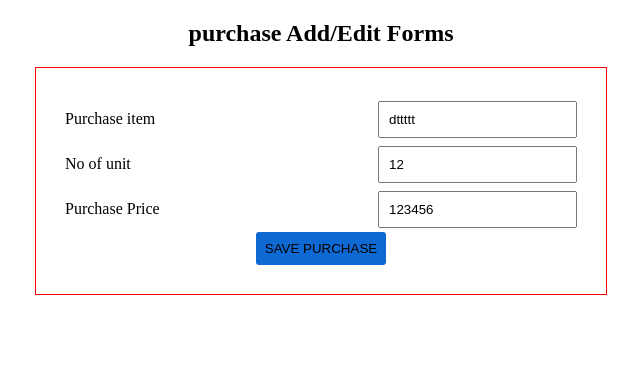
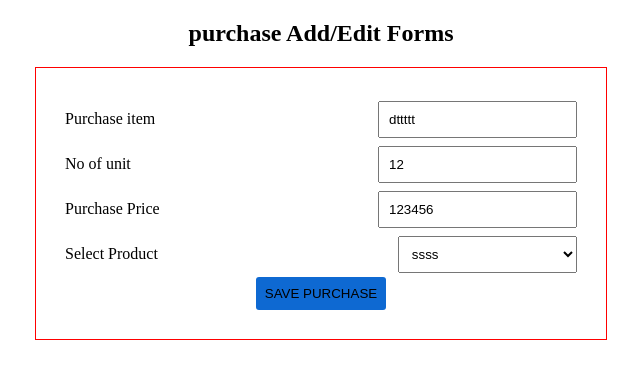
Before and after one commit to senthil22/sampath-sas, a CodeIgniter app: page /ci/dashboard/purchase?id=2 in a window 1280 px wide. Shown: the part 71-450 px from the top of the page, without its empty margins (319-959 px from the left). Run offline with CodeIgniter, Linux system fonts and the light colour scheme; a user stored in the database is signed in; data comes from the database, SQL or seed files in the repository.

Commit message:
Update purchaseForm.php

```diff
--- a/ci/application/views/purchaseForm.php
+++ b/ci/application/views/purchaseForm.php
@@ -84,6 +84,15 @@
 					<label class="form-label" for="price">Purchase Price</label>
 					<input class="form-input" type="number" placeholder="Purchase Price" name="price" value="<?=!empty($pur_det['price'])?$pur_det['price']:''?>" required />
 				</div>
+				<div class='form-item'>
+					<label class="form-label" for="price">Select Product</label>
+					<select class="form-input" name="prod_id" style="width: 35%;">
+						<option value="">Select product</option>
+						<?php if(!empty($prod_list)) { foreach ($prod_list as $prod) { ?>
+							<option value="<?=$prod['prod_id']?>" <?=($pur_det['prod_id']==$prod['prod_id'])?"selected":""?>><?=$prod['prod_name']?></option>
+						<?php }	}?>
+					</select>
+				</div>
 				<div>
 					<input class="form-button" class="submitBtn" type="submit" value="Save Purchase" />
 				</div>
```
